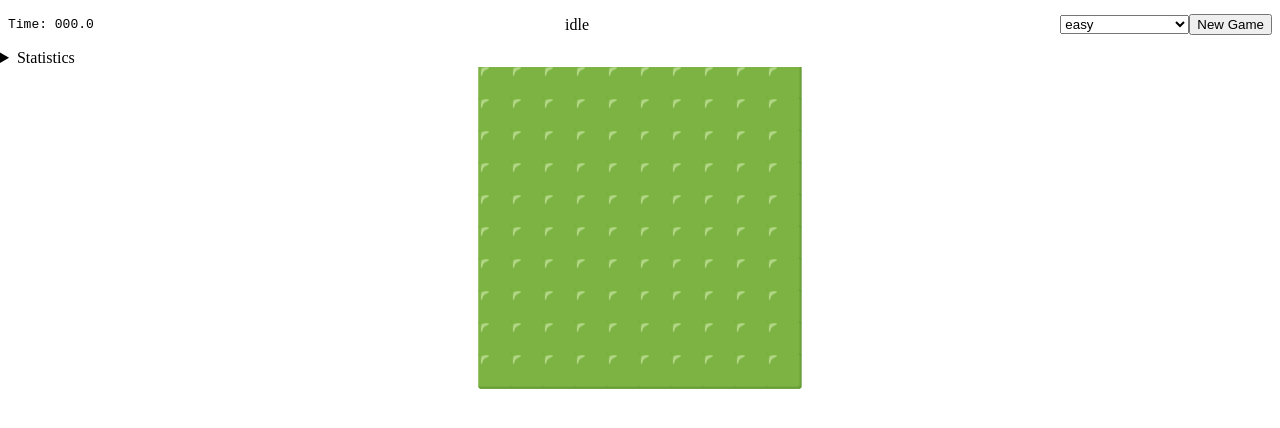
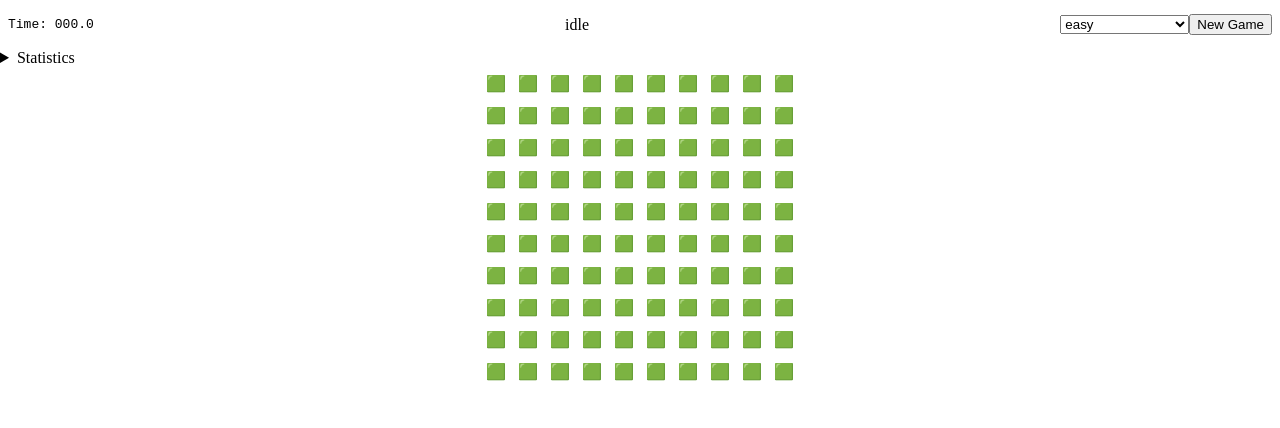
Before and after one commit to EnixCoda/MineSweeper, a React (Vite) app: page / in a window 1280 px wide. Shown: the top 428 px of the page. Built offline with nearby package versions, Linux system fonts and the light colour scheme.

Commit message:
fix: center emoji

```diff
--- a/src/components/CellContent.tsx
+++ b/src/components/CellContent.tsx
@@ -19,7 +19,7 @@ export function CellFlagged(): React.ReactNode {
 
 export function CellContent({ cell }: { cell: Cell }) {
   return (
-    <>
+    <span className="cell-content">
       {cell.state === "flagged"
         ? CellFlagged()
         : cell.state === "initial"
@@ -29,6 +29,6 @@ export function CellContent({ cell }: { cell: Cell }) {
           ? CellMine()
           : CellSiblingsCount(cell) || null
         : ""}
-    </>
+    </span>
   );
 }
--- a/src/index.scss
+++ b/src/index.scss
@@ -34,7 +34,6 @@ body {
       align-items: center;
       user-select: none;
       cursor: pointer;
-      font-size: 32px;
     }
 
     &.state-idle,
@@ -58,5 +57,11 @@ body {
         }
       }
     }
+
+    .cell-content {
+      // Enlarge and down scale to align emoji to center in Chromium based browsers
+      font-size: 32px;
+      transform: scale(0.5);
+    }
   }
 }
```
